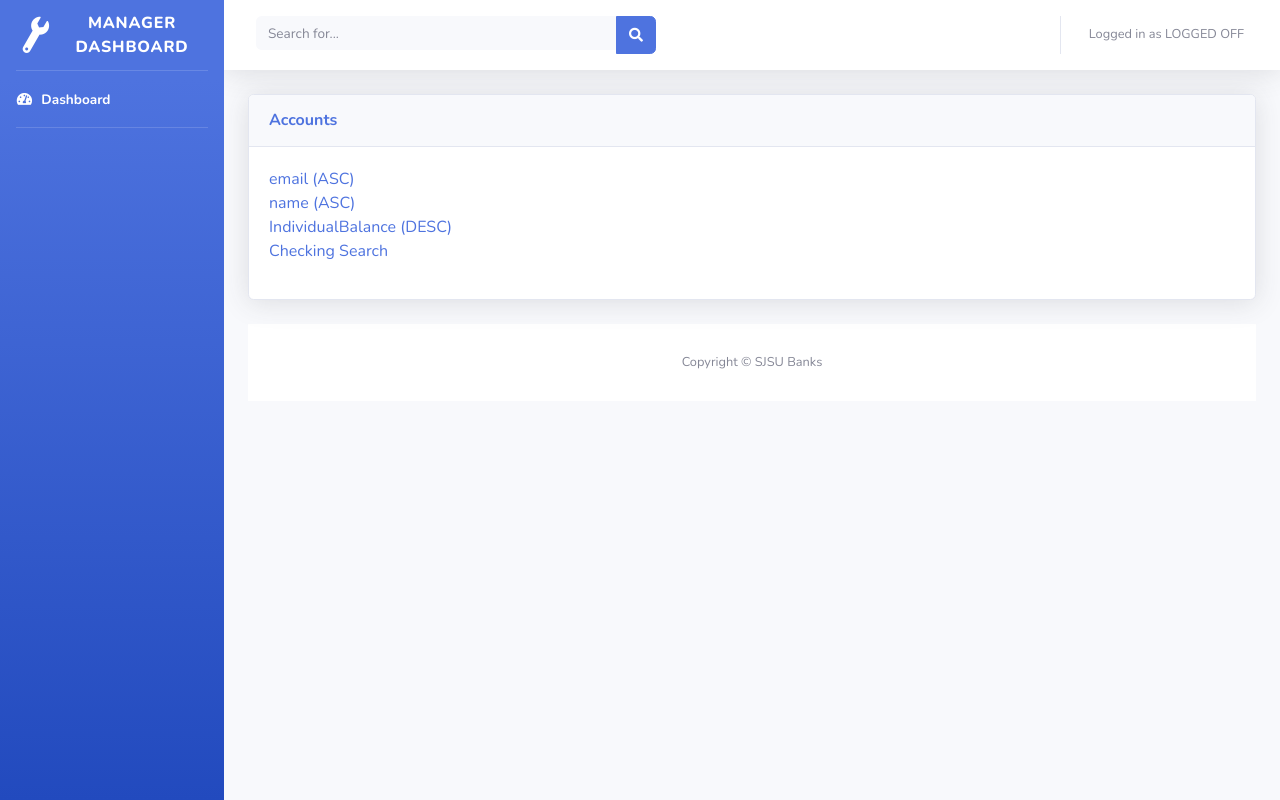
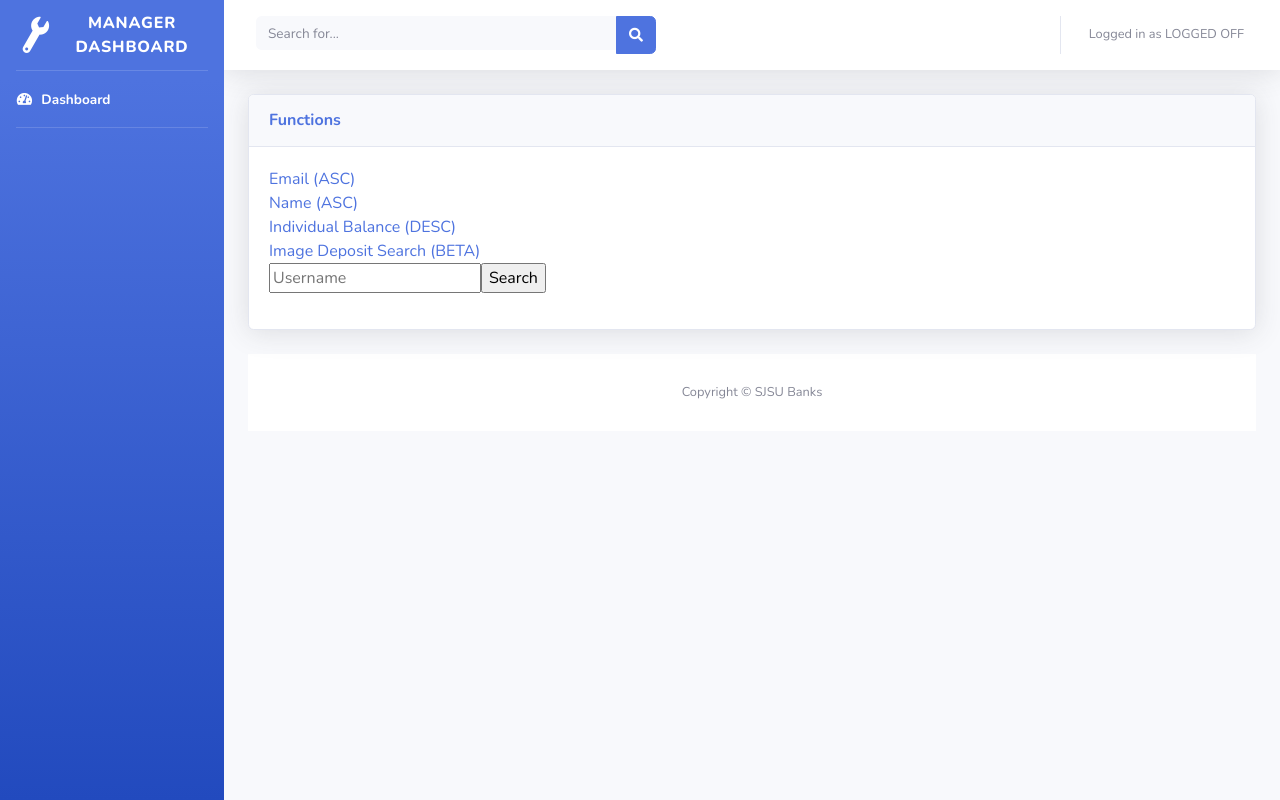
Before and after one commit to mebins/Chase-Bank, a PHP site: page /manager.php?search in a window 1280 px wide. Run offline with PHP 8.4, Linux system fonts and the light colour scheme; some libraries are stand-ins or nearby versions.

Commit message:
Made the manager search image function not look like crap + edge case of 0 accounts to deposit/withdraw/transfer

```diff
--- a/beta2.5/manager.php
+++ b/beta2.5/manager.php
@@ -171,7 +171,7 @@
         <div class="container-fluid">
           <div class="card shadow mb-4">
             <div class="card-header py-3">
-              <h6 class="m-0 font-weight-bold text-primary">Accounts</h6>
+              <h6 class="m-0 font-weight-bold text-primary">Functions</h6>
             </div>
 
             <div class="card-body">
@@ -179,25 +179,25 @@
                           <div>
                           <a href="./manager.php?emailAsc">
                           <div class="dashboard-button">
-                            email (ASC)
+                            Email (ASC)
                           </div>
                           </a>
 
                           <a href="./manager.php?nameAsc">
                           <div class="dashboard-button">
-                            name (ASC)
+                            Name (ASC)
                           </div>
                           </a>
 
                           <a href="./manager.php?balanceDesc">
                           <div class="dashboard-button">
-                            IndividualBalance (DESC)
+                            Individual Balance (DESC)
                           </div>
                           </a>
 
-                          <a href="./checkingSearch.php">
+                          <a href="./manager.php?search">
                           <div class="dashboard-button">
-                            Checking Search
+                            Image Deposit Search (BETA)
                           </div>
                           </a>
 
--- a/beta2.5/php-calls/deposit.inc.php
+++ b/beta2.5/php-calls/deposit.inc.php
@@ -13,6 +13,7 @@ if(!(isset($_POST['amount']))){
   exit();
 }
 if(!(isset($_POST['account']))){
+    header("Location: ../withdraw.php?error=fields");
   exit();
 }
 
--- a/beta2.5/php-calls/manager.inc.php
+++ b/beta2.5/php-calls/manager.inc.php
@@ -18,6 +18,10 @@ function insertDashboard($conn){
       email($conn,"ASC");
       }
 
+      if(isset($_GET['search'])){
+        search();
+      }
+
       if(isset($_GET['checkingSearch'])){
       require 'checkingSearch.inc.php';
       }
@@ -29,6 +33,12 @@ function insertDashboard($conn){
       // if(isset($_GET['accountsAsc'])){
       // accounts($conn,"ASC");
       // }
+  }
+  function search(){
+    echo'<form action="./php-calls/checkingSearch.inc.php" method="post">
+        <input type= "text" name= "name" placeholder = "Username">
+        <input type="submit" name="submit" value="Search" />
+      </form>';
   }
 function email($conn, $sort){
   echo "<thead>
--- a/beta2.5/php-calls/transfer.inc.php
+++ b/beta2.5/php-calls/transfer.inc.php
@@ -14,11 +14,11 @@
     exit();
   }
   if(!(isset($_POST['from']))){
-    header("Location: ../transfer.php?error=amount");
+    header("Location: ../transfer.php?error=fields");
     exit();
   }
   if(!(isset($_POST['to']))){
-    header("Location: ../transfer.php?error=amount");
+    header("Location: ../transfer.php?error=fields");
     exit();
   }
     $amount = getAmount();
--- a/beta2.5/php-calls/withdraw.inc.php
+++ b/beta2.5/php-calls/withdraw.inc.php
@@ -13,6 +13,7 @@ loginCheck();
     exit();
   }
   if(!(isset($_POST['account']))){
+    header("Location: ../withdraw.php?error=fields");
     exit();
   }
 
--- a/beta2.5/transfer.php
+++ b/beta2.5/transfer.php
@@ -244,6 +244,10 @@ require './php-calls/dbh.inc.php';
           if($_GET['error'] == "tooBig"){
                   echo "Fields cannot exceed 100,000.";
             }
+
+          if($_GET['error'] == "fields"){
+                  echo "Please fill all fields.";
+            }
           }
             echo "</b>";
           ?>
```
Also changed, not shown: beta2.5/php-calls/checkingSearch.inc.php (+29 -12 lines), beta2.5/withdraw.php (+8 -5 lines), beta2.5/uploads/5cc4ea828f7763.03903710.png (added), beta2.5/uploads/5cc4ea8b2e7445.58482337.png (added), beta2.5/uploads/5cc4f1dc830c04.14666127.png (added).
